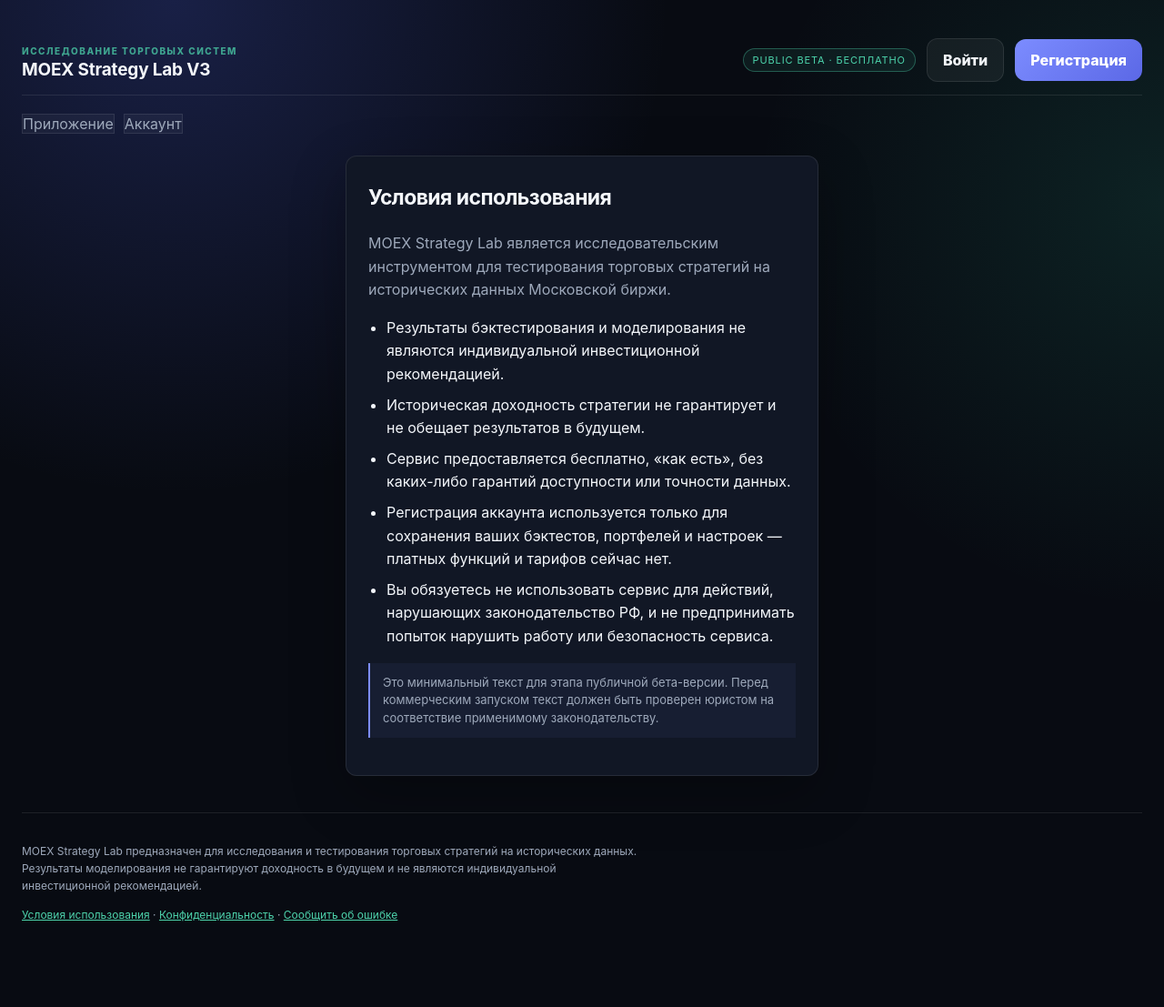
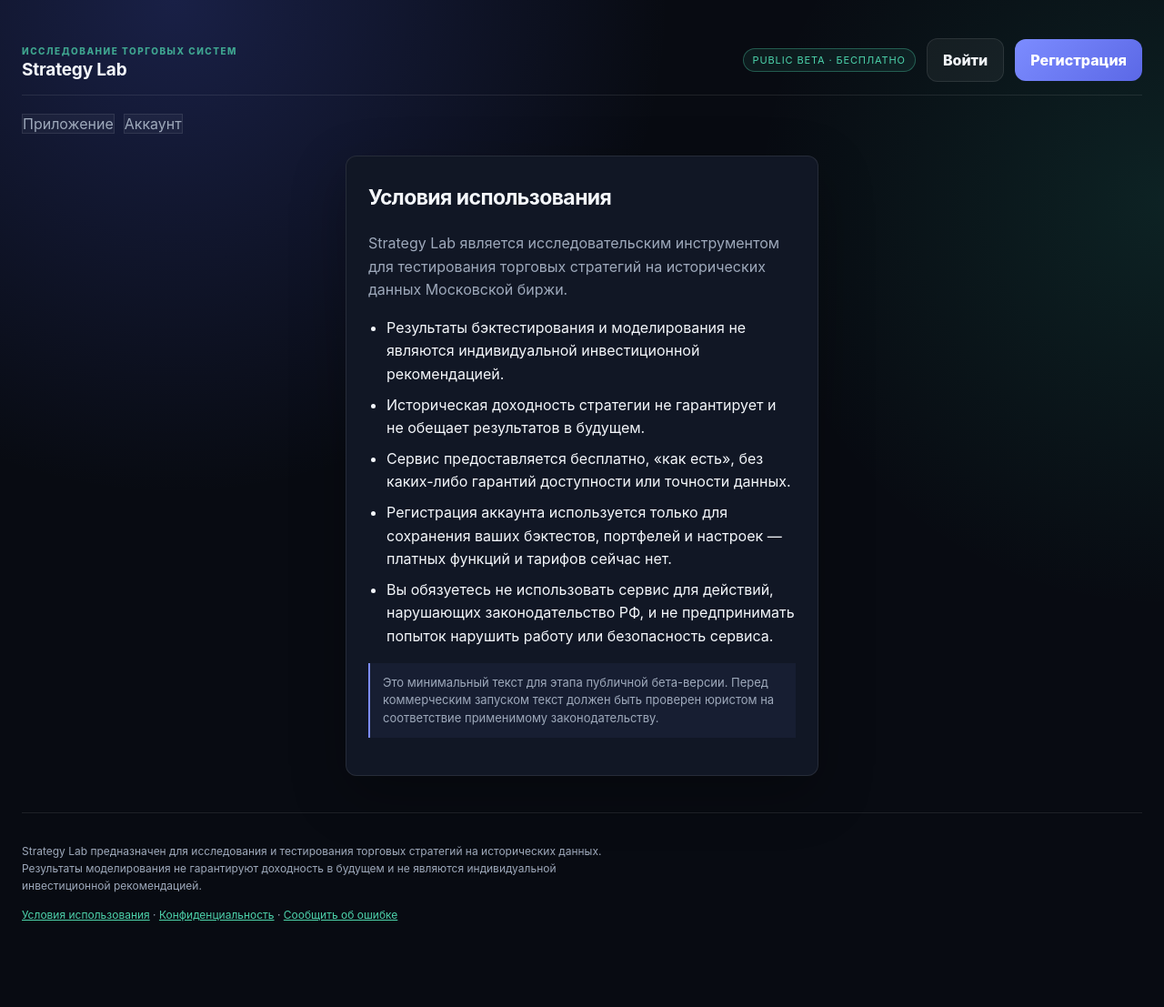
Before and after one commit to MainBooo/strategy-lab, a Flask app: page /terms in a window 1280 px wide. Shown: the whole page at 91% size. Run offline with Flask 3, Linux system fonts and the light colour scheme.

Commit message:
Rename product to Strategy Lab

```diff
--- a/scripts/playwright_ui_audit.py
+++ b/scripts/playwright_ui_audit.py
@@ -1,4 +1,4 @@
-"""UI audit driver for MOEX Strategy Lab V3 (Этап 6 of the chart/replay spec).
+"""UI audit driver for Strategy Lab (Этап 6 of the chart/replay spec).
 
 Drives a real Chromium browser (Playwright) across the required desktop/
 tablet/mobile viewports and the 12 required pages/scenarios, saving one
--- a/static/chart-engine/theme.js
+++ b/static/chart-engine/theme.js
@@ -1,6 +1,6 @@
 /* Chart engine: theme tokens shared by the trade chart and the analysis
  * module. Values are lifted from static/styles.css :root so both modules
- * render on the same dark palette as the rest of MOEX Strategy Lab V3
+ * render on the same dark palette as the rest of Strategy Lab
  * instead of lightweight-charts' defaults. The app only has a dark theme
  * today (no light-mode toggle exists), so that's all this covers. */
 (function (global) {
--- a/templates/_base.html
+++ b/templates/_base.html
@@ -2,7 +2,7 @@
 <html lang="ru">
 <head>
   <meta charset="utf-8"><meta name="viewport" content="width=device-width,initial-scale=1">
-  <title>{% block title %}MOEX Strategy Lab{% endblock %}</title>
+  <title>{% block title %}Strategy Lab{% endblock %}</title>
   <link rel="stylesheet" href="{{ url_for('static',filename='styles.css') }}">
   <link rel="stylesheet" href="{{ url_for('static',filename='auth.css') }}">
   <meta name="csrf-token" content="{{ csrf_token }}">
@@ -10,7 +10,7 @@
 <body>
 <main class="shell">
 <header class="hero">
-  <div class="hero-title"><span class="eyebrow">Исследование торговых систем</span><h1><a href="/" class="brand-link">MOEX Strategy Lab V3</a></h1></div>
+  <div class="hero-title"><span class="eyebrow">Исследование торговых систем</span><h1><a href="/" class="brand-link">Strategy Lab</a></h1></div>
   <div class="hero-meta">
     <span class="beta-badge">Public Beta · бесплатно</span>
     {% if current_user %}
@@ -40,7 +40,7 @@
 </nav>
 {% block content %}{% endblock %}
 <footer class="site-footer">
-  <p>MOEX Strategy Lab предназначен для исследования и тестирования торговых стратегий на исторических данных. Результаты моделирования не гарантируют доходность в будущем и не являются индивидуальной инвестиционной рекомендацией.</p>
+  <p>Strategy Lab предназначен для исследования и тестирования торговых стратегий на исторических данных. Результаты моделирования не гарантируют доходность в будущем и не являются индивидуальной инвестиционной рекомендацией.</p>
   <p><a href="/terms">Условия использования</a> · <a href="/privacy">Конфиденциальность</a> · <a href="https://github.com/MainBooo/strategy-lab/issues" target="_blank" rel="noopener">Сообщить об ошибке</a></p>
 </footer>
 </main>
--- a/templates/account.html
+++ b/templates/account.html
@@ -1,5 +1,5 @@
 {% extends "_base.html" %}
-{% block title %}Личный кабинет — MOEX Strategy Lab{% endblock %}
+{% block title %}Личный кабинет — Strategy Lab{% endblock %}
 {% block content %}
 <section class="tab-page account-page">
   <nav class="tabs account-tabs">
--- a/templates/index.html
+++ b/templates/index.html
@@ -2,7 +2,7 @@
 <html lang="ru">
 <head>
   <meta charset="utf-8"><meta name="viewport" content="width=device-width,initial-scale=1">
-  <title>MOEX Strategy Lab V3</title>
+  <title>Strategy Lab</title>
   <link rel="stylesheet" href="{{ url_for('static',filename='styles.css') }}">
   <link rel="stylesheet" href="{{ url_for('static',filename='chart.css') }}">
   <link rel="stylesheet" href="{{ url_for('static',filename='auth.css') }}">
@@ -10,7 +10,7 @@
 </head>
 <body>
 <main class="shell">
-<header class="hero"><div class="hero-title"><span class="eyebrow">Исследование торговых систем</span><h1>MOEX Strategy Lab V3</h1><p>Соберите портфель российских акций, подберите стратегию и проверьте её на истории.</p></div><div class="hero-meta"><div id="portfolioBalanceWidget" class="pb-widget hidden"></div><div class="status" id="status">Загрузка справочника MOEX…</div>
+<header class="hero"><div class="hero-title"><span class="eyebrow">Исследование торговых систем</span><h1>Strategy Lab</h1><p>Соберите портфель российских акций, подберите стратегию и проверьте её на истории.</p></div><div class="hero-meta"><div id="portfolioBalanceWidget" class="pb-widget hidden"></div><div class="status" id="status">Загрузка справочника MOEX…</div>
   <span class="beta-badge">Public Beta · бесплатно</span>
   {% if current_user %}
     <div class="account-menu" id="accountMenu">
@@ -293,7 +293,7 @@
   <div id="replayRoot"></div>
 </section>
 <footer class="site-footer">
-  <p>MOEX Strategy Lab предназначен для исследования и тестирования торговых стратегий на исторических данных. Результаты моделирования не гарантируют доходность в будущем и не являются индивидуальной инвестиционной рекомендацией.</p>
+  <p>Strategy Lab предназначен для исследования и тестирования торговых стратегий на исторических данных. Результаты моделирования не гарантируют доходность в будущем и не являются индивидуальной инвестиционной рекомендацией.</p>
   <p><a href="/terms">Условия использования</a> · <a href="/privacy">Конфиденциальность</a> · <a href="https://github.com/MainBooo/strategy-lab/issues" target="_blank" rel="noopener">Сообщить об ошибке</a></p>
 </footer>
 </main>
--- a/templates/login.html
+++ b/templates/login.html
@@ -1,5 +1,5 @@
 {% extends "_base.html" %}
-{% block title %}Вход — MOEX Strategy Lab{% endblock %}
+{% block title %}Вход — Strategy Lab{% endblock %}
 {% block content %}
 <section class="tab-page auth-page">
   <article class="card auth-card">
--- a/templates/privacy.html
+++ b/templates/privacy.html
@@ -1,5 +1,5 @@
 {% extends "_base.html" %}
-{% block title %}Конфиденциальность — MOEX Strategy Lab{% endblock %}
+{% block title %}Конфиденциальность — Strategy Lab{% endblock %}
 {% block content %}
 <section class="tab-page auth-page">
   <article class="card legal-card">
--- a/templates/register.html
+++ b/templates/register.html
@@ -1,5 +1,5 @@
 {% extends "_base.html" %}
-{% block title %}Регистрация — MOEX Strategy Lab{% endblock %}
+{% block title %}Регистрация — Strategy Lab{% endblock %}
 {% block content %}
 <section class="tab-page auth-page">
   <article class="card auth-card">
--- a/templates/terms.html
+++ b/templates/terms.html
@@ -1,10 +1,10 @@
 {% extends "_base.html" %}
-{% block title %}Условия использования — MOEX Strategy Lab{% endblock %}
+{% block title %}Условия использования — Strategy Lab{% endblock %}
 {% block content %}
 <section class="tab-page auth-page">
   <article class="card legal-card">
     <div class="card-head"><div><h2>Условия использования</h2></div></div>
-    <p>MOEX Strategy Lab является исследовательским инструментом для тестирования торговых стратегий на исторических данных Московской биржи.</p>
+    <p>Strategy Lab является исследовательским инструментом для тестирования торговых стратегий на исторических данных Московской биржи.</p>
     <ul>
       <li>Результаты бэктестирования и моделирования не являются индивидуальной инвестиционной рекомендацией.</li>
       <li>Историческая доходность стратегии не гарантирует и не обещает результатов в будущем.</li>
```
Also changed, not shown: docs/chart-engine.md (+1 -1 lines), README.md, README_V2.md, README_V3.md, README_V3_1.md, 2 other files.
